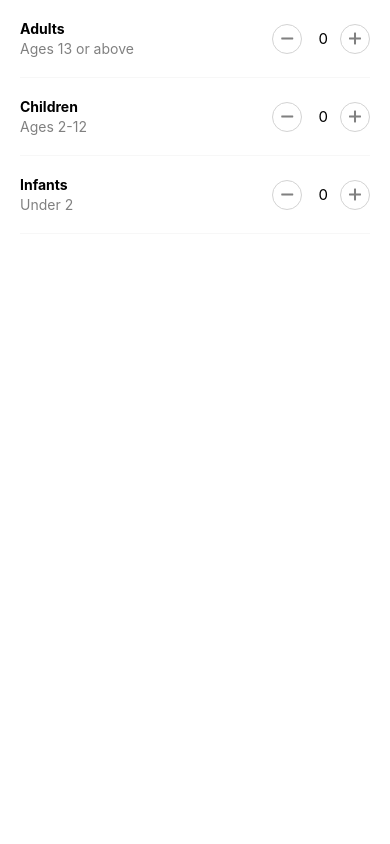
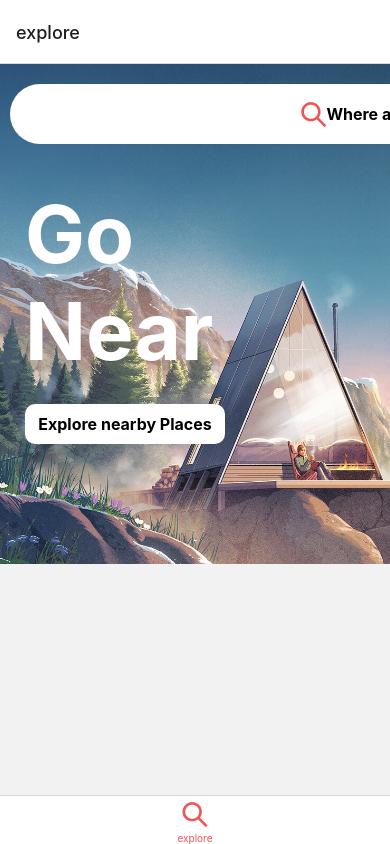
Before and after one commit to paulkalait/airbnb-clone, a React Native app in the folder airbnbclone/: screen / in a window 390 px wide. Built offline with nearby package versions, Linux system fonts and the light colour scheme.

Commit message:
added home bottom tab navigator and Router js for stack screen

```diff
--- a/airbnbclone/App.js
+++ b/airbnbclone/App.js
@@ -5,37 +5,24 @@
  * @format
  * @flow strict-local
  */
-
+import 'react-native-gesture-handler';
 import React from 'react';
-import {
-  SafeAreaView,
-  ScrollView,
-  StatusBar,
-  StyleSheet,
-  Text,
-  useColorScheme,
-  View,
-} from 'react-native';
+import {SafeAreaView, StatusBar} from 'react-native';
 import SearchResults from './src/screens/SearchResults';
 import HomeScreen from './src/screens/Home';
 import Post from './src/components/Post';
 import feed from './assets/data/feed';
 import SearchDestination from './src/screens/SearchDestination';
 import Guests from './src/screens/Guests';
+import Router from './src/navigation/Router';
 //this data will be feed in as properties in the Post component as post
 const post = feed[0];
 
 const App = () => {
   return (
     <>
-      <SafeAreaView>
-        {/* <HomeScreen /> */}
-        {/*  Post is the name of my component, it is not highlighted green*/}
-        {/* <Post post={post} /> */}
-        {/*  <SearchResults /> */}
-        <Guests />
-        {/*  <SearchDestination /> */}
-      </SafeAreaView>
+      <StatusBar barStyle={'dark-content'} />
+      <Router />
     </>
   );
 };
--- a/airbnbclone/babel.config.js
+++ b/airbnbclone/babel.config.js
@@ -1,3 +1,4 @@
 module.exports = {
   presets: ['module:metro-react-native-babel-preset'],
+  plugins: ['react-native-reanimated/plugin'],
 };
--- /dev/null
+++ b/airbnbclone/src/navigation/HomeTabNavigator.js
@@ -0,0 +1,29 @@
+import React from 'react';
+import {createBottomTabNavigator} from '@react-navigation/bottom-tabs';
+import HomeScreen from '../screens/Home';
+import Fontisto from 'react-native-vector-icons/Fontisto';
+import FontAwesome from 'react-native-vector-icons/FontAwesome';
+import FontAwesome5 from 'react-native-vector-icons/FontAwesome5';
+import Feather from 'react-native-vector-icons/Feather';
+import EvilIcons from 'react-native-vector-icons/EvilIcons';
+
+const Tab = createBottomTabNavigator();
+
+const HomeTabNavigator = () => {
+  return (
+    //Define multiple tabs for the bottom
+    <Tab.Navigator screenOptions={{tabBarActiveTintColor: '#f15454'}}>
+      <Tab.Screen
+        name={'explore'}
+        component={HomeScreen}
+        options={{
+          tabBarIcon: ({color}) => (
+            <Fontisto name="search" size={25} color={color} />
+          ),
+        }}
+      />
+    </Tab.Navigator>
+  );
+};
+
+export default HomeTabNavigator;
--- /dev/null
+++ b/airbnbclone/src/navigation/Router.js
@@ -0,0 +1,40 @@
+import React from 'react';
+import {createStackNavigator} from '@react-navigation/stack';
+import {NavigationContainer} from '@react-navigation/native';
+
+import SearchDestination from '../screens/SearchDestination';
+import Guests from '../screens/Guests';
+import HomeTabNavigator from './HomeTabNavigator';
+
+const Stack = createStackNavigator();
+const Router = () => {
+  return (
+    <NavigationContainer>
+      <Stack.Navigator>
+        <Stack.Screen
+          name={'Home Tab'}
+          component={HomeTabNavigator}
+          //   to display different title
+          options={{
+            headerShown: false,
+          }}
+        />
+
+        <Stack.Screen
+          name={'SearchDestination'}
+          component={SearchDestination}
+          //   to display different title
+          options={{title: 'Search your destination'}}
+        />
+        <Stack.Screen
+          name={'guests screen'}
+          component={Guests}
+          //   to display different title
+          options={{title: 'How many people?'}}
+        />
+      </Stack.Navigator>
+    </NavigationContainer>
+  );
+};
+
+export default Router;
```
Also changed, not shown: airbnbclone/package.json (+8 -0 lines), 2 other files (tests, documents, lock files or other folders).
